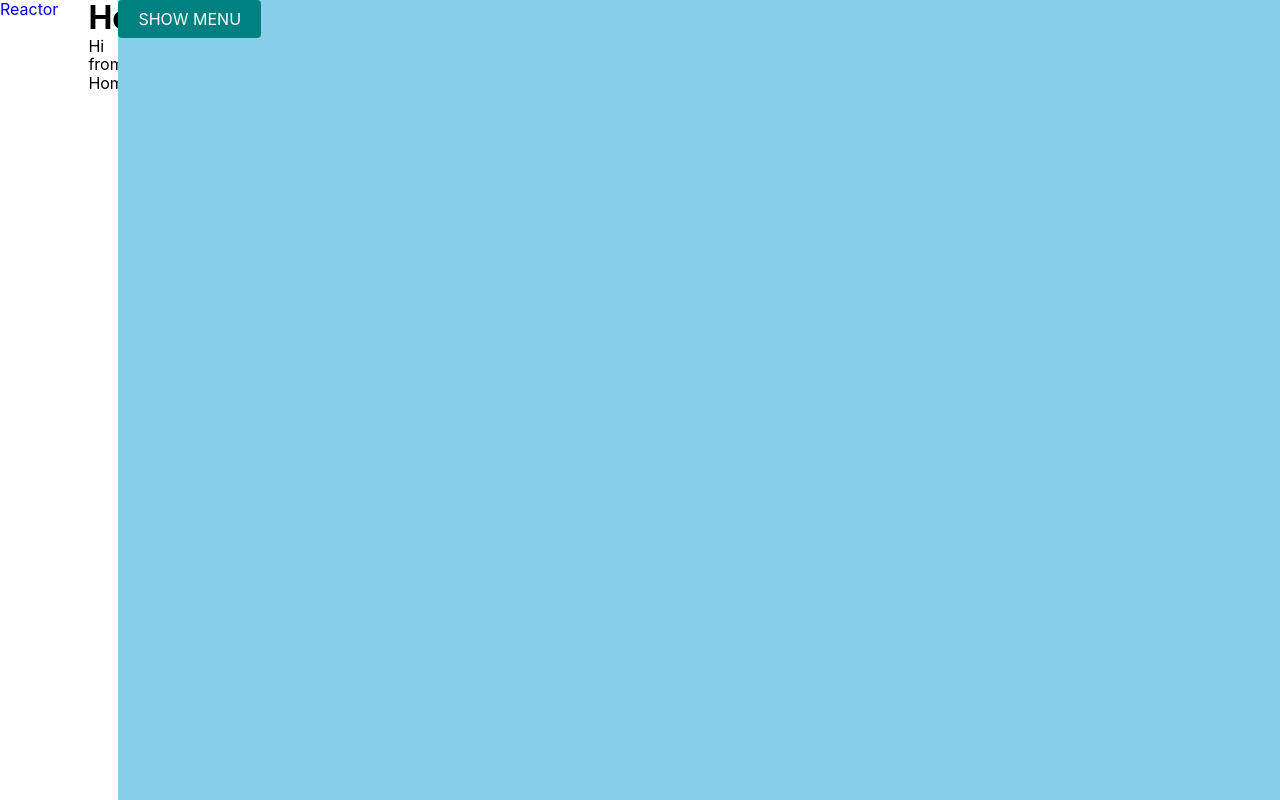
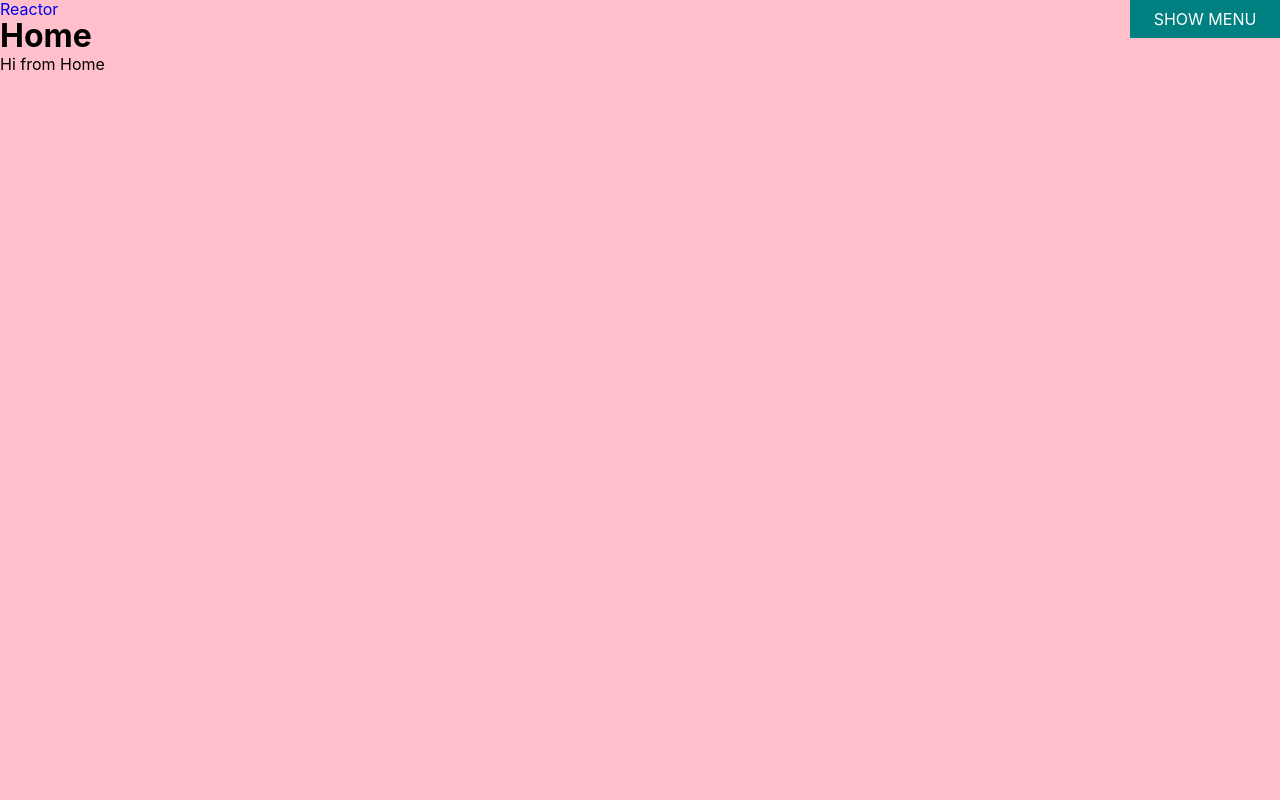
Before and after one commit to itstoreall/reactor, a React (Create React App) app: page / in a window 1280 px wide. Built offline with nearby package versions, Linux system fonts and the light colour scheme.

Commit message:
adds several styles to the NavMenu

```diff
--- a/src/App.js
+++ b/src/App.js
@@ -1,5 +1,5 @@
 import Header from './components/Header';
-import Dropdown from './components/NavMenu';
+import NavMenu from './components/NavMenu';
 import Content from './components/Content';
 import useStyles from './AppStyles';
 
@@ -10,7 +10,7 @@ export default function App() {
     <div className={s.App}>
       <Header />
       <Content />
-      <Dropdown />
+      <NavMenu />
     </div>
   );
 }
--- a/src/AppStyles.js
+++ b/src/AppStyles.js
@@ -1,22 +1,19 @@
 import { createUseStyles } from 'react-jss';
 
-const modile = 375;
-const tablet = 768;
+// const modile = 375;
+// const tablet = 768;
 const desktop = 900;
 
 export default createUseStyles({
   App: {
-    // display: 'flex',
+    position: 'relative',
     height: '100vh',
-    maxWidth: 1280,
+    width: '100%',
     margin: '0 auto',
-
-    [`@media (min-width: ${modile}px)`]: {},
-
-    [`@media (min-width: ${tablet}px)`]: {},
+    backgroundColor: 'pink',
 
     [`@media (min-width: ${desktop}px)`]: {
-      display: 'flex',
+      maxWidth: 1440,
     },
   },
 });
--- a/src/components/Content/ContentStyles.js
+++ b/src/components/Content/ContentStyles.js
@@ -2,10 +2,6 @@ import { createUseStyles } from 'react-jss';
 
 export default createUseStyles({
   Content: {
-    padding: {
-      left: 30,
-      right: 30,
-    },
     flex: 1,
     overflow: 'auto',
   },
--- a/src/components/NavMenu/NavStyles.js
+++ b/src/components/NavMenu/NavStyles.js
@@ -1,29 +1,33 @@
 import { createUseStyles } from 'react-jss';
+
+const modile = 414;
+// const tablet = 768;
+// const desktop = 900;
 
 export default createUseStyles({
   // NavMenu
   NavMenu: {
-    // maxWidth: 400,
-    width: '100%',
-    height: '100%',
-    backgroundColor: 'skyblue',
+    position: 'absolute',
+    top: 0,
+    right: 0,
   },
+
   navMenuButton: {
+    position: 'absolute',
+    right: 0,
+    width: 150,
     padding: {
       top: 10,
       left: 20,
       right: 20,
       bottom: 10,
     },
-    // margin: 30,
-    // minWidth: 140,
-    // fontSize: 16,
+    fontSize: 16,
     textTransform: 'uppercase',
     cursor: 'pointer',
     color: 'white',
     backgroundColor: 'teal',
     border: 'none',
-    borderRadius: 4,
     outline: 'none',
 
     '&:hover': {
@@ -35,18 +39,28 @@ export default createUseStyles({
   Navigation: {
     display: 'flex',
     flexDirection: 'column',
-    borderRight: '1px solid teal',
+    width: '100vw',
+    height: '100vh',
+    // borderRight: '1px solid teal',
     listStyle: 'none',
     margin: 0,
     padding: 10,
+    paddingTop: 100,
+
     minWidth: 130,
     overflow: 'auto',
+    backgroundColor: 'skyblue',
+
+    [`@media (min-width: ${modile}px)`]: {
+      width: 250,
+    },
   },
 
   link: {
     backgroundColor: 'inherit',
     textDecoration: 'none',
     padding: 10,
+    fontSize: 22,
     color: 'teal',
 
     '&:hover': {
```
